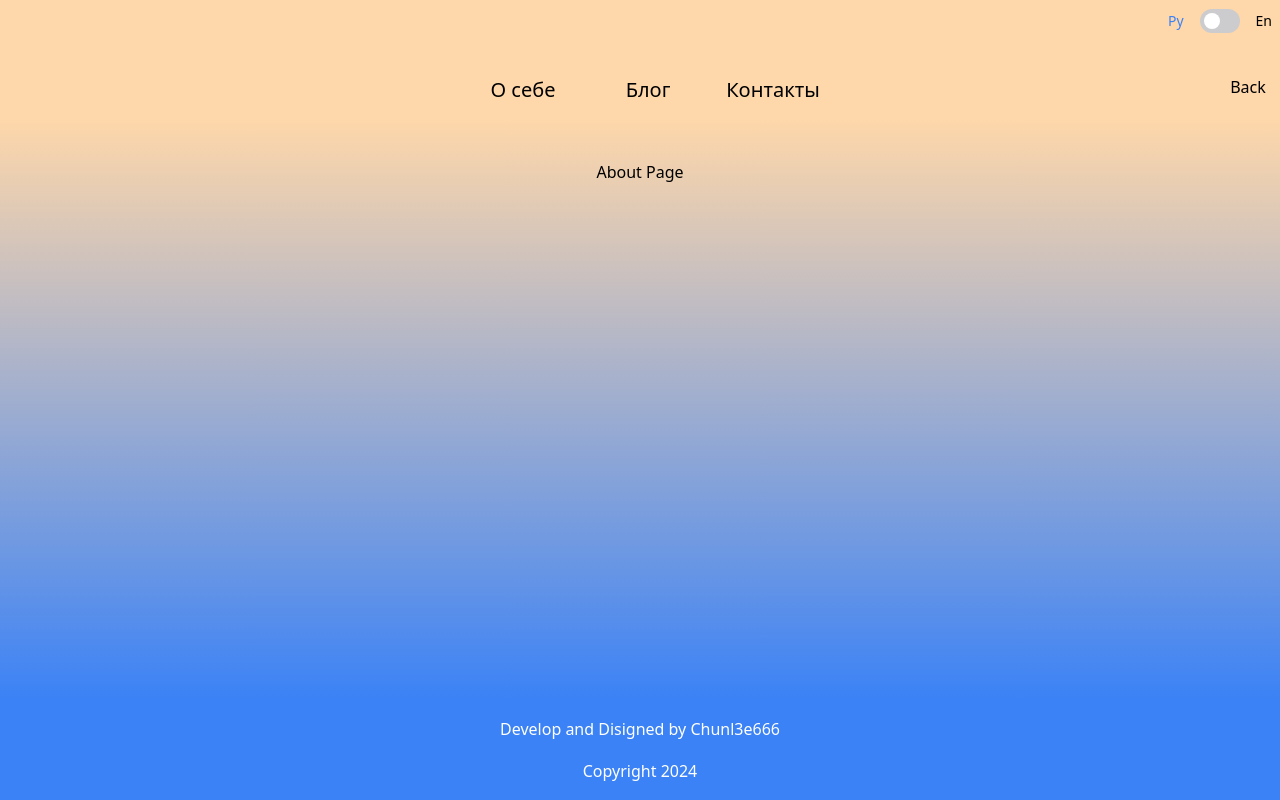
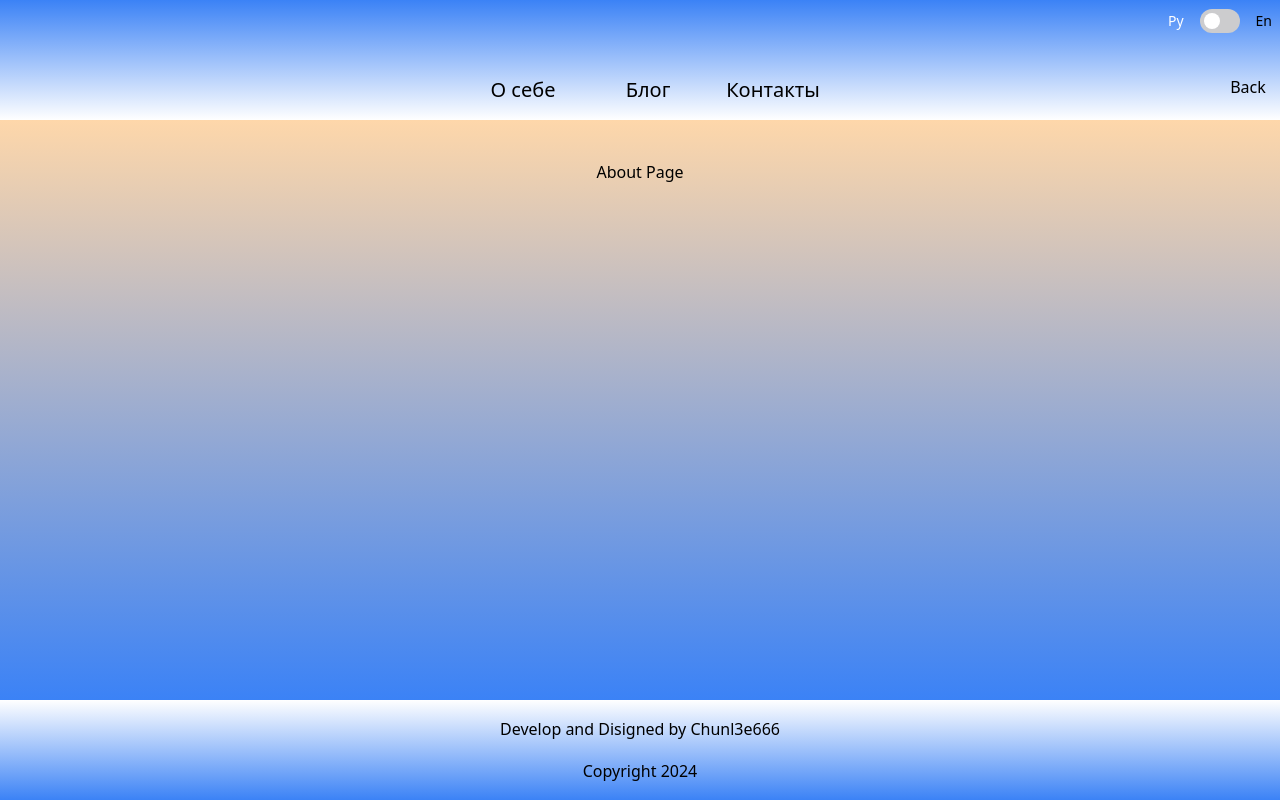
Before and after one commit to ArtofWASD/my_cv, a Next.js app: page /about in a window 1280 px wide. Built offline with nearby package versions, Linux system fonts and the light colour scheme.

Commit message:
изменение в дизайне

```diff
--- a/app/page.tsx
+++ b/app/page.tsx
@@ -1,7 +1,7 @@
 import AppPage from "@/src/pages/appPage/ui/appPage";
 const Home = () => {
   return (
-    <main className="bg-gradient-to-b from-orange-200 to-blue-500">
+    <main className="">
       <AppPage />
     </main>
   );
--- a/src/shared/ui/toggler.tsx
+++ b/src/shared/ui/toggler.tsx
@@ -18,7 +18,7 @@ const Toggler = () => {
         />
         <span
           className={`label flex items-center text-sm font-medium ${
-            isChecked ? "text-black" : "text-blue-500"
+            isChecked ? "text-black" : "text-white"
           } `}
         >
           Ру
@@ -36,7 +36,7 @@ const Toggler = () => {
         </span>
         <span
           className={`label flex items-center text-sm font-medium ${
-            isChecked ? "text-blue-500" : "text-black"
+            isChecked ? "text-white" : "text-black"
           } `}
         >
           En
--- a/src/widgets/footer/ui/footer.tsx
+++ b/src/widgets/footer/ui/footer.tsx
@@ -1,11 +1,11 @@
 export const Footer = () => {
   const year = new Date().getFullYear();
   return (
-    <footer className="bg-blue-500 grid content-evenly justify-items-center">
-      <p className="text-md items-end text-center text-white">
+    <footer className="bg-gradient-to-b from-white to-blue-500 grid content-evenly justify-items-center">
+      <p className="text-md items-end text-center text-black">
         Develop and Disigned by Chunl3e666
       </p>
-      <p className="text-md text-white">Copyright {year}</p>
+      <p className="text-md text-black">Copyright {year}</p>
     </footer>
   );
 };
--- a/src/widgets/header/ui/header.tsx
+++ b/src/widgets/header/ui/header.tsx
@@ -12,7 +12,7 @@ export const Header = () => {
     { name: "Контакты", img: "/icons/contact.png", url: "/contacts" },
   ];
   return (
-    <header className="grid bg-orange-200">
+    <header className="grid bg-gradient-to-t from-white to-blue-500">
       <div className="justify-self-end pr-2 pt-2">
         <Toggler />
       </div>
```
